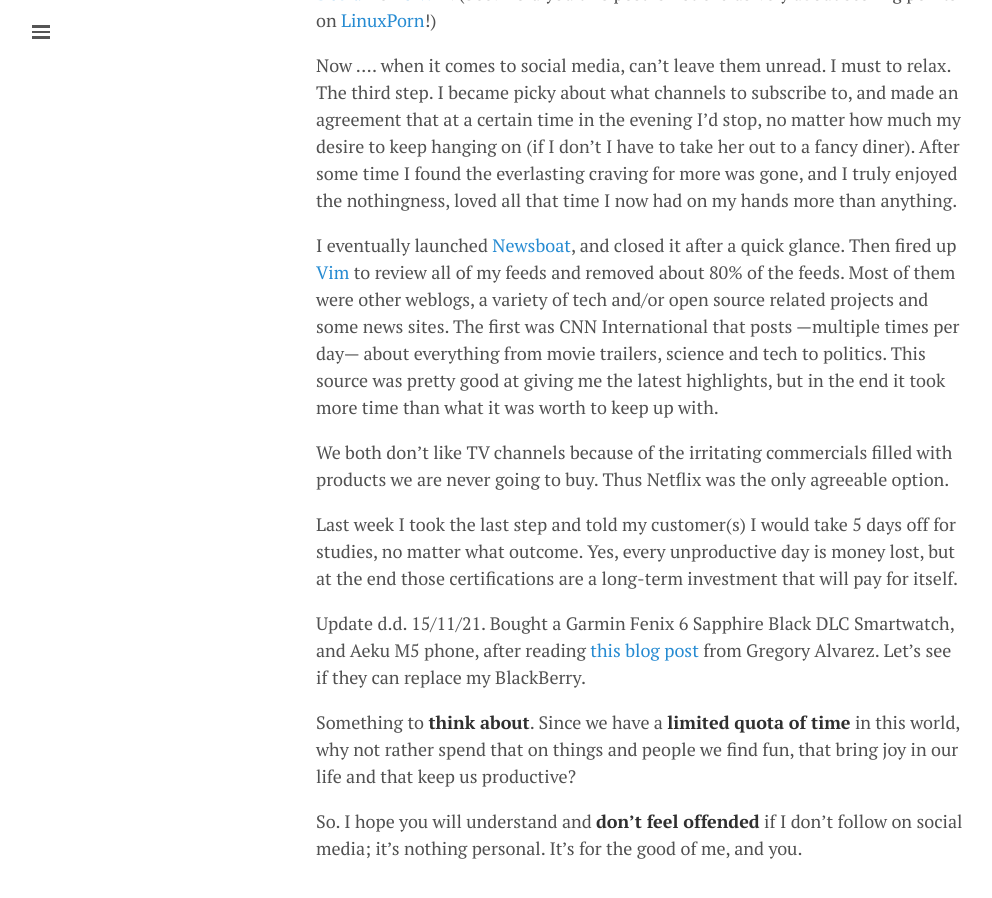
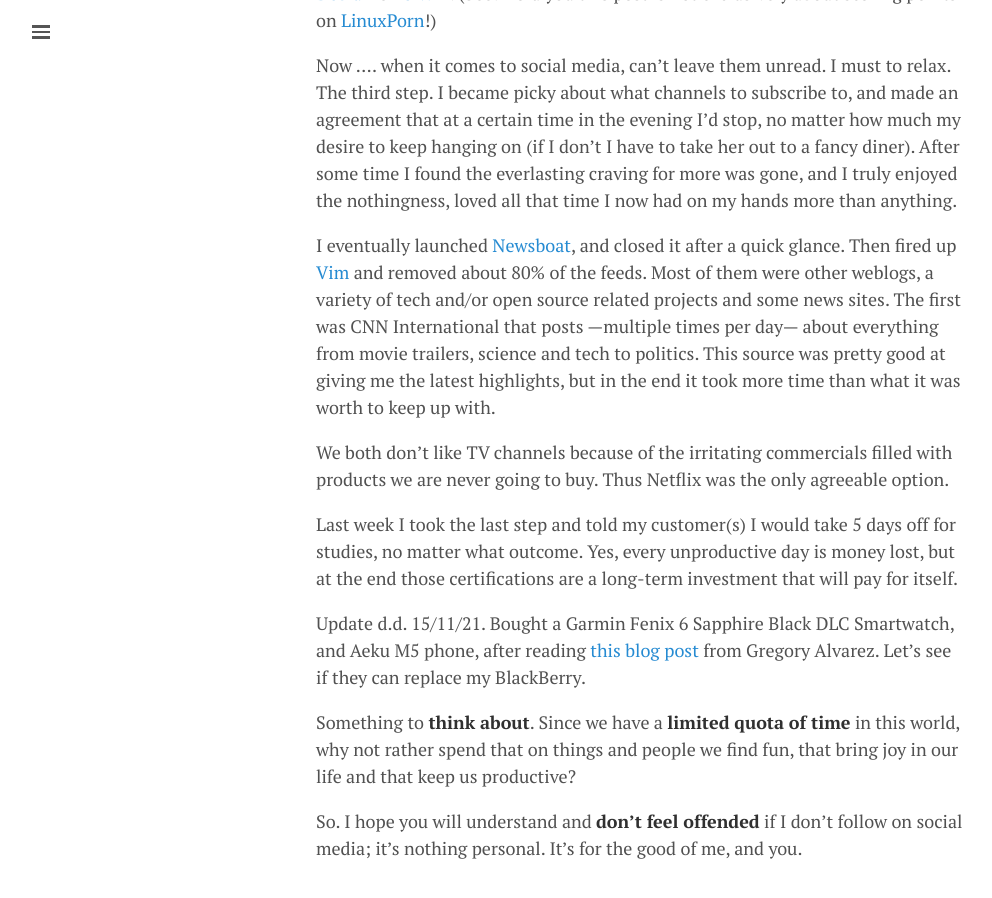
Before and after one commit to lgeurts/lgeurts.github.io, a Jekyll site: the page built from _posts/2021-11-09-why-i-decided-to-limit-my-social-presence.md, in a window 1280 px wide and 900 px high, scrolled down 1327 px. Shown: the whole window, without its empty margins (0-992 px from the left). Built offline with Jekyll 4.4.1, drawn with Linux system fonts in a browser that asks for light colours; nearby versions of some CDN libraries; comment, search, counter and statistics services are not loaded.

Commit message:
Update 2021-11-09-why-i-decided-to-limit-my-social-presence.md

```diff
--- a/_posts/2021-11-09-why-i-decided-to-limit-my-social-presence.md
+++ b/_posts/2021-11-09-why-i-decided-to-limit-my-social-presence.md
@@ -29,7 +29,7 @@
 Now .... when it comes to social media, can’t leave them unread. I must to relax.
 The third step. I became picky about what channels to subscribe to, and made an agreement that at a certain time in the evening I'd stop, no matter how much my desire to keep hanging on (if I don't I have to take her out to a fancy diner). After some time I found the everlasting craving for more was gone, and I truly enjoyed the nothingness, loved all that time I now had on my hands more than anything.
 
-I eventually launched [Newsboat](https://newsboat.org/), and closed it after a quick glance. Then fired up [Vim](https://www.vim.org/download.php/) to review all of my feeds and removed about 80% of the feeds. Most of them were other weblogs, a variety of tech and/or open source related projects and some news sites. The first was CNN International that posts —multiple times per day— about everything from movie trailers, science and tech to politics. This source was pretty good at giving me the latest highlights, but in the end it took more time than what it was worth to keep up with.
+I eventually launched [Newsboat](https://newsboat.org/), and closed it after a quick glance. Then fired up [Vim](https://www.vim.org/download.php/) and removed about 80% of the feeds. Most of them were other weblogs, a variety of tech and/or open source related projects and some news sites. The first was CNN International that posts —multiple times per day— about everything from movie trailers, science and tech to politics. This source was pretty good at giving me the latest highlights, but in the end it took more time than what it was worth to keep up with.
 
 We both don't like TV channels because of the irritating commercials filled with products we are never going to buy. Thus Netflix was the only agreeable option.
 
```
